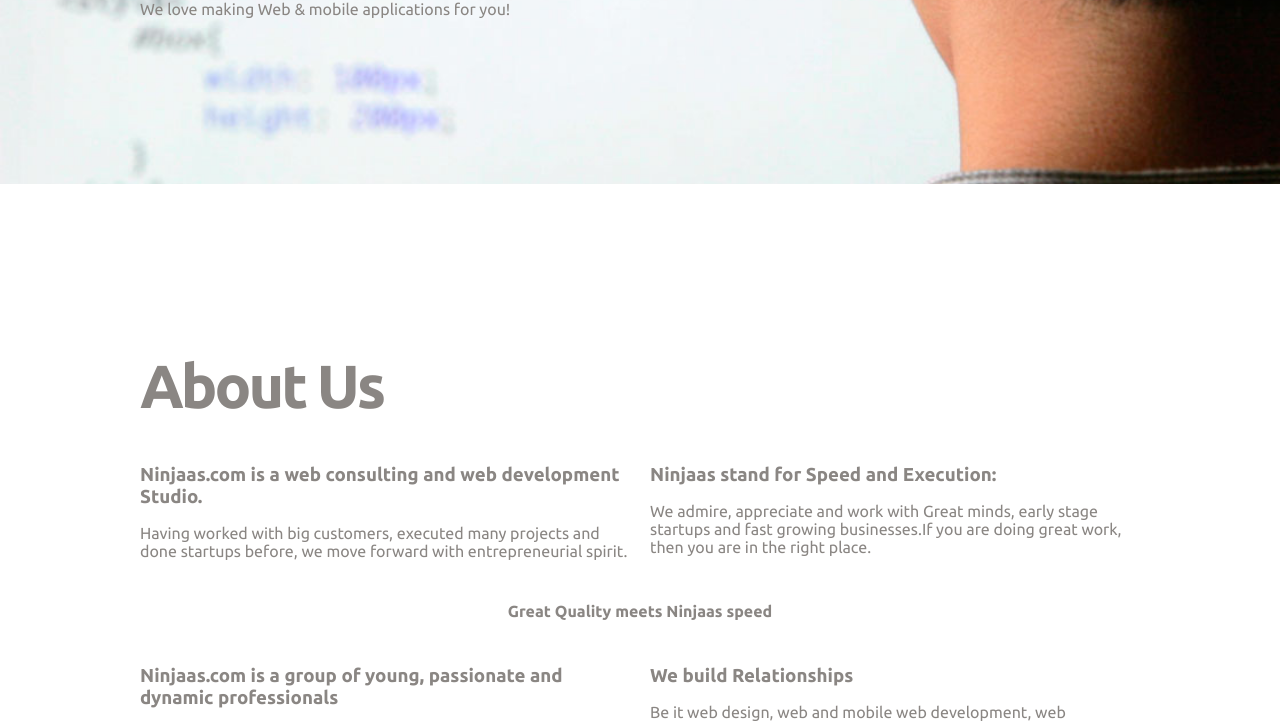
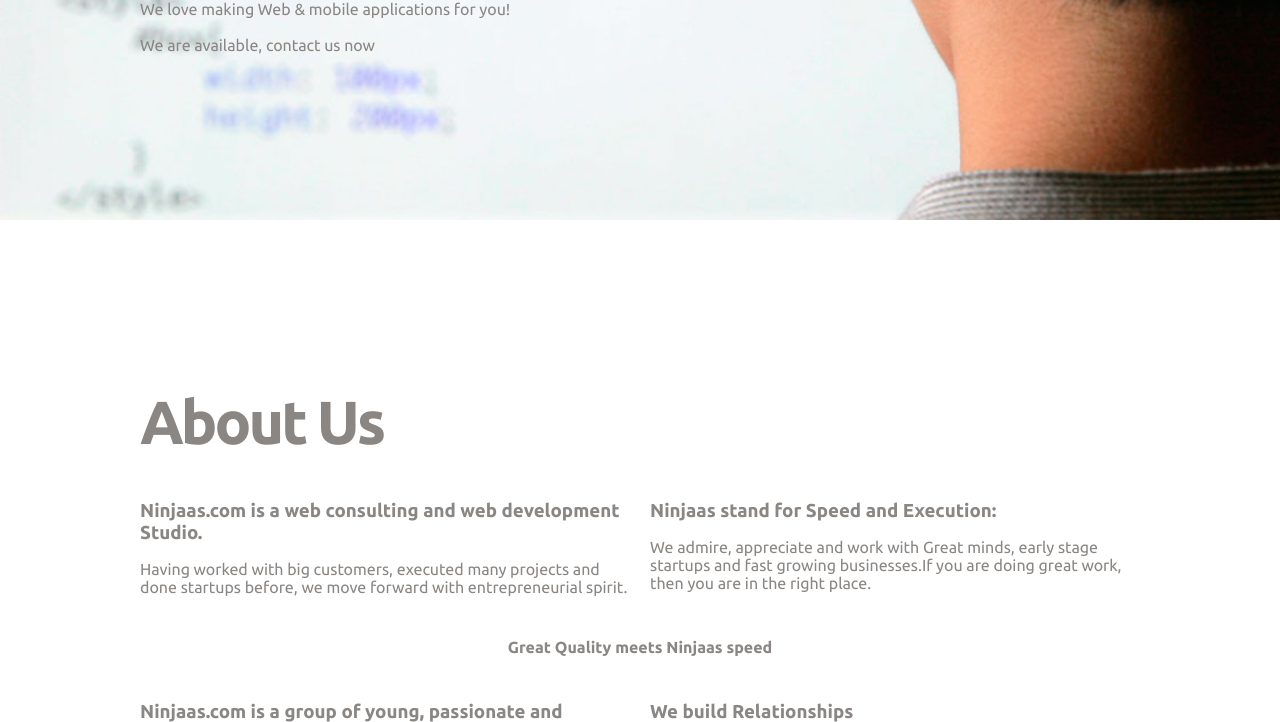
Before and after one commit to ninjaas/ninjaas.github.io, a plain HTML site: page index.html in a window 1280 px wide. Shown: the part 356-1078 px from the top of the page. Drawn offline with nearby package versions, Linux system fonts and the light colour scheme.

Commit message:
Updated index.html landing page
Improved landing page further. #Simple and straight. (Less is better)

```diff
--- a/index.html
+++ b/index.html
@@ -53,7 +53,7 @@
 			<!--
 			<p>We Inspire action. Motivating self-made Entrepreneurs, great minds &amp; small startups to do great work. <br/><br/> <b>Towards Humanity.</b> </p>
 			-->
-			<p>We love making Web & mobile applications for you!</p>
+			<p>We love making Web & mobile applications for you! <br><br>We are available, contact us now</b></br></p>
 		</div>
 	</div>
 </div>
```
